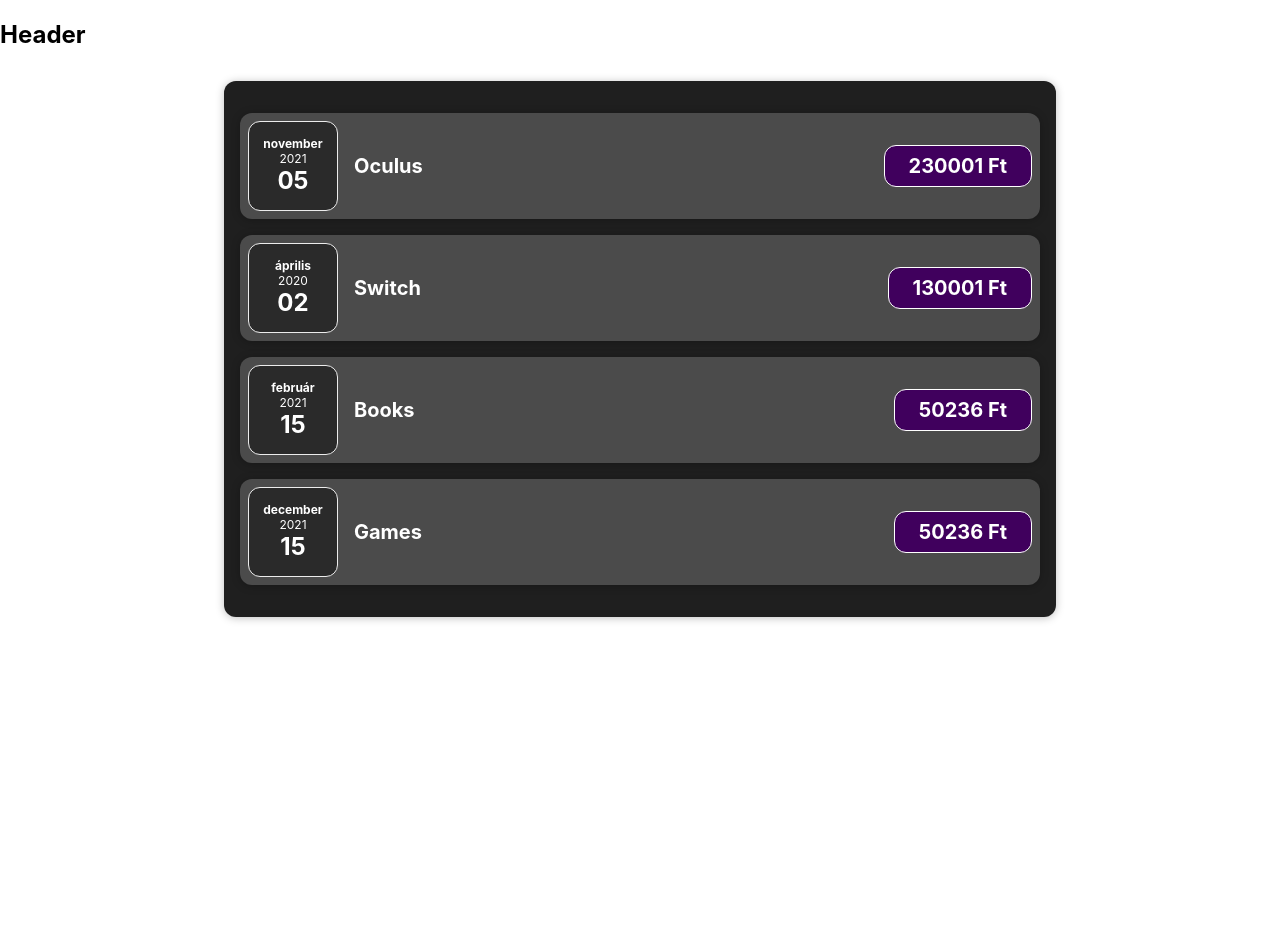
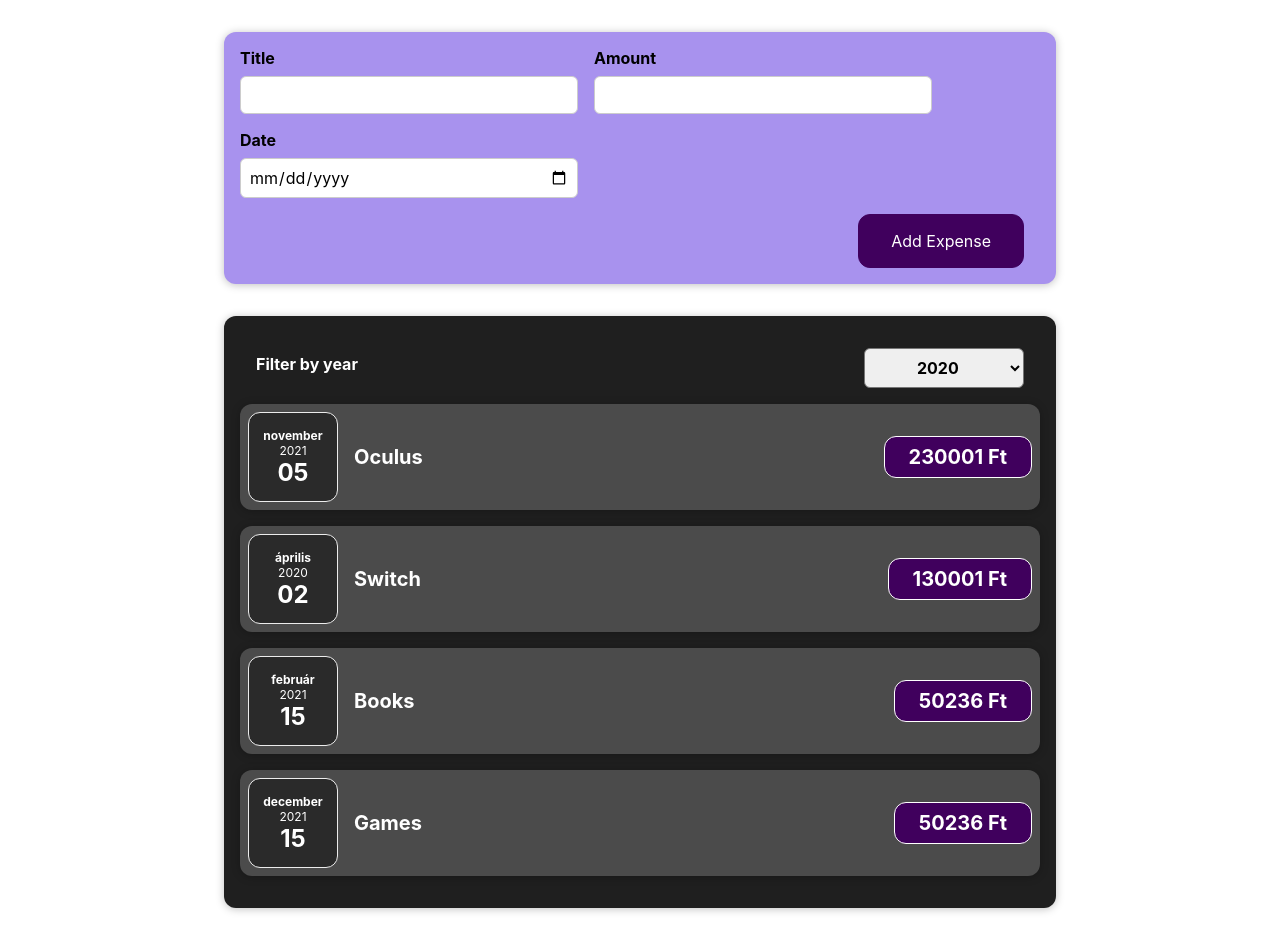
Before and after one commit to robert-weinber/expenses, a React (Create React App) app: page / in a window 1280 px wide. Before the commit the page ends 800 px from the top, so only its background shows below. Built offline with nearby package versions, Linux system fonts and the light colour scheme.

Commit message:
Form and Filter

```diff
--- a/src/App.js
+++ b/src/App.js
@@ -1,4 +1,5 @@
 import Expenses from "./components/Expenses/Expenses";
+import NewExpense from "./components/NewExpense/NewExpense";
 const App = () => {
 
   const expense_data = [
@@ -8,9 +9,13 @@ const App = () => {
     { title: "Games", amount: 50236, date: new Date(2021, 11, 15) },
   ];
 
+  const addExpenseHandler = expense => {
+    console.log(expense);
+  }
+
   return (
     <div>
-      <h2>Header</h2>
+      <NewExpense onAddExpense = {addExpenseHandler}/>
       <Expenses items={expense_data}/>
     </div>
   );
--- a/src/components/Expenses/ExpenseItem.js
+++ b/src/components/Expenses/ExpenseItem.js
@@ -1,9 +1,9 @@
+import React from "react";
 import ExpenseDate from "./ExpenseDate";
 import Card from "../UI/Card";
 import "./ExpenseItem.css";
 
-function ExpenseItem(props) {
-
+const ExpenseItem = (props) => {
   return (
     <Card className="expense-item">
       <ExpenseDate date={props.date}/>
--- a/src/components/Expenses/Expenses.js
+++ b/src/components/Expenses/Expenses.js
@@ -1,11 +1,20 @@
+import React, { useState } from "react";
 import ExpenseItem from "./ExpenseItem";
+import ExpensesFilter from './ExpensesFilter';
 import Card from "../UI/Card";
 import "./Expenses.css";
 
 function Expenses(props){
 
+  const [selectedFilter, setSelectedFilter] = useState("2020");
+  const changeFilterHandler = selectedDate => {
+    setSelectedFilter(selectedDate);
+    console.log(selectedFilter);
+  }
+
   return (
     <Card className="expenses">
+      <ExpensesFilter selected={selectedFilter} onChangeDate = {changeFilterHandler}/>
       <ExpenseItem title={props.items[0].title} amount={props.items[0].amount} date={props.items[0].date}/>
       <ExpenseItem title={props.items[1].title} amount={props.items[1].amount} date={props.items[1].date}/>
       <ExpenseItem title={props.items[2].title} amount={props.items[2].amount} date={props.items[2].date}/>
--- /dev/null
+++ b/src/components/Expenses/ExpensesFilter.css
@@ -0,0 +1,24 @@
+.expenses-filter {
+    color: white;
+    padding: 0 1rem;
+  }
+
+  .expenses-filter__control {
+    display: flex;
+    width: 100%;
+    align-items: center;
+    justify-content: space-between;
+    margin: 1rem 0;
+  }
+
+  .expenses-filter label {
+    font-weight: bold;
+    margin-bottom: 0.5rem;
+  }
+
+  .expenses-filter select {
+    font: inherit;
+    padding: 0.5rem 3rem;
+    font-weight: bold;
+    border-radius: 6px;
+  }
--- /dev/null
+++ b/src/components/Expenses/ExpensesFilter.js
@@ -0,0 +1,25 @@
+import React from 'react';
+
+import './ExpensesFilter.css';
+
+const ExpensesFilter = (props) => {
+    const dateSelectHandler = (event) => {
+        props.onChangeDate(event.target.value);
+  };
+
+  return (
+    <div className='expenses-filter'>
+      <div className='expenses-filter__control'>
+        <label>Filter by year</label>
+        <select value = {props.selected} onChange={dateSelectHandler} >
+          <option value='2022'>2022</option>
+          <option value='2021'>2021</option>
+          <option value='2020'>2020</option>
+          <option value='2019'>2019</option>
+        </select>
+      </div>
+    </div>
+  );
+};
+
+export default ExpensesFilter;
--- /dev/null
+++ b/src/components/NewExpense/ExpenseForm.css
@@ -0,0 +1,26 @@
+.new-expense__controls {
+    display: flex;
+    flex-wrap: wrap;
+    gap: 1rem;
+    margin-bottom: 1rem;
+    text-align: left;
+  }
+
+  .new-expense__control label {
+    font-weight: bold;
+    margin-bottom: 0.5rem;
+    display: block;
+  }
+
+  .new-expense__control input {
+    font: inherit;
+    padding: 0.5rem;
+    border-radius: 6px;
+    border: 1px solid #ccc;
+    width: 20rem;
+    max-width: 100%;
+  }
+
+  .new-expense__actions {
+    text-align: right;
+  }
--- /dev/null
+++ b/src/components/NewExpense/ExpenseForm.js
@@ -0,0 +1,72 @@
+import React, { useState } from "react";
+import "./ExpenseForm.css";
+
+const ExpenseForm = (props) => {
+  const [enteredTitle, setEnteredTitle] = useState("");
+  const [enteredAmount, setEnteredAmount] = useState("");
+  const [enteredDate, setEnteredDate] = useState("");
+  const titleChangeHandler = (event) => {
+    setEnteredTitle(event.target.value);
+  };
+  const amountChangeHandler = (event) => {
+    setEnteredAmount(event.target.value);
+  };
+  const dateChangeHandler = (event) => {
+    setEnteredDate(event.target.value);
+  };
+
+//   const [userInput, setUserInput] = useState({enteredTitle: "",enteredAmount: "",enteredDate: "",});
+//   const titleChangeHandler = (event) => { setUserInput((prevState) => { return {...prevState, enteredTitle: event.target.value };});};
+//   const amountChangeHandler = (event) => { setUserInput((prevState) => { return {...prevState, enteredAmount event.target.value };});};
+//   const dateChangeHandler = (event) => { setUserInput((prevState) => { return {...prevState, enteredDate: event.target.value };});};
+
+  const submitHandler = (event) => {
+    event.preventDefault();
+
+    const expenseData = {
+        title: enteredTitle,
+        amount: enteredAmount,
+        date: new Date(enteredDate),
+    };
+    props.onSaveExpenseData(expenseData);
+    setEnteredTitle('');
+    setEnteredAmount('');
+    setEnteredDate('');
+  };
+
+  return (
+    <form onSubmit = {submitHandler}>
+      <div className="new-expense__controls">
+        <div className="new-expense__control">
+          <label>Title</label>
+          <input type="text" value = {enteredTitle} onChange={titleChangeHandler} />
+        </div>
+        <div className="new-expense__control">
+          <label>Amount</label>
+          <input
+            type="number"
+            min="0.01"
+            step="0.01"
+            onChange={amountChangeHandler}
+            value = {enteredAmount}
+          />
+        </div>
+        <div className="new-expense__control">
+          <label>Date</label>
+          <input
+            type="date"
+            min="2019-01-01"
+            max="2022-12-31"
+            onChange={dateChangeHandler}
+            value = {enteredDate}
+          />
+        </div>
+      </div>
+      <div className="new-expense__actions">
+        <button type="submit">Add Expense</button>
+      </div>
+    </form>
+  );
+};
+
+export default ExpenseForm;
--- /dev/null
+++ b/src/components/NewExpense/NewExpense.css
@@ -0,0 +1,38 @@
+.new-expense {
+    background-color: #a892ee;
+    padding: 1rem;
+    margin: 2rem auto;
+    width: 50rem;
+    max-width: 95%;
+    border-radius: 12px;
+    text-align: center;
+    box-shadow: 0 1px 8px rgba(0, 0, 0, 0.25);
+  }
+
+  .new-expense button {
+    font: inherit;
+    cursor: pointer;
+    padding: 1rem 2rem;
+    border: 1px solid #40005d;
+    background-color: #40005d;
+    color: white;
+    border-radius: 12px;
+    margin-right: 1rem;
+  }
+
+  .new-expense button:hover,
+  .new-expense button:active {
+    background-color: #510674;
+    border-color: #510674;
+  }
+
+  .new-expense button.alternative {
+    color: #220131;
+    border-color: transparent;
+    background-color: transparent;
+  }
+
+  .new-expense button.alternative:hover,
+  .new-expense button.alternative:active {
+    background-color: #ddb3f8;
+  }
--- /dev/null
+++ b/src/components/NewExpense/NewExpense.js
@@ -0,0 +1,17 @@
+import ExpenseForm from './ExpenseForm';
+import './NewExpense.css'
+
+const NewExpense = (props) => {
+    const onSaveExpenseData = (enteredExpenseData) => {
+        const expenseData = {
+            ...enteredExpenseData,
+            id: Math.random.toString()
+        };
+        props.onAddExpense(expenseData);
+    }
+    return <div className='new-expense'>
+        <ExpenseForm onSaveExpenseData = {onSaveExpenseData}/>
+    </div>
+}
+
+export default NewExpense;
```
